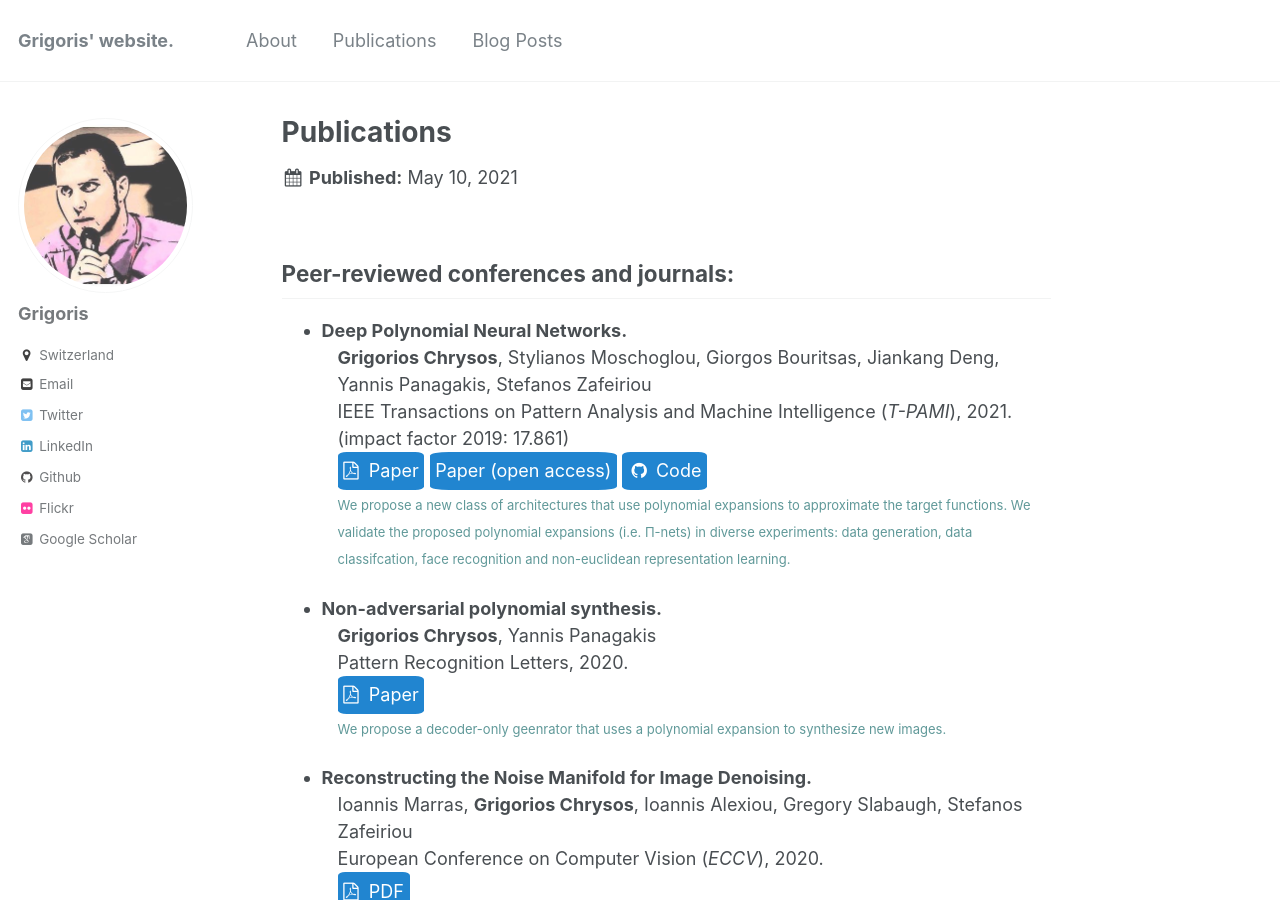
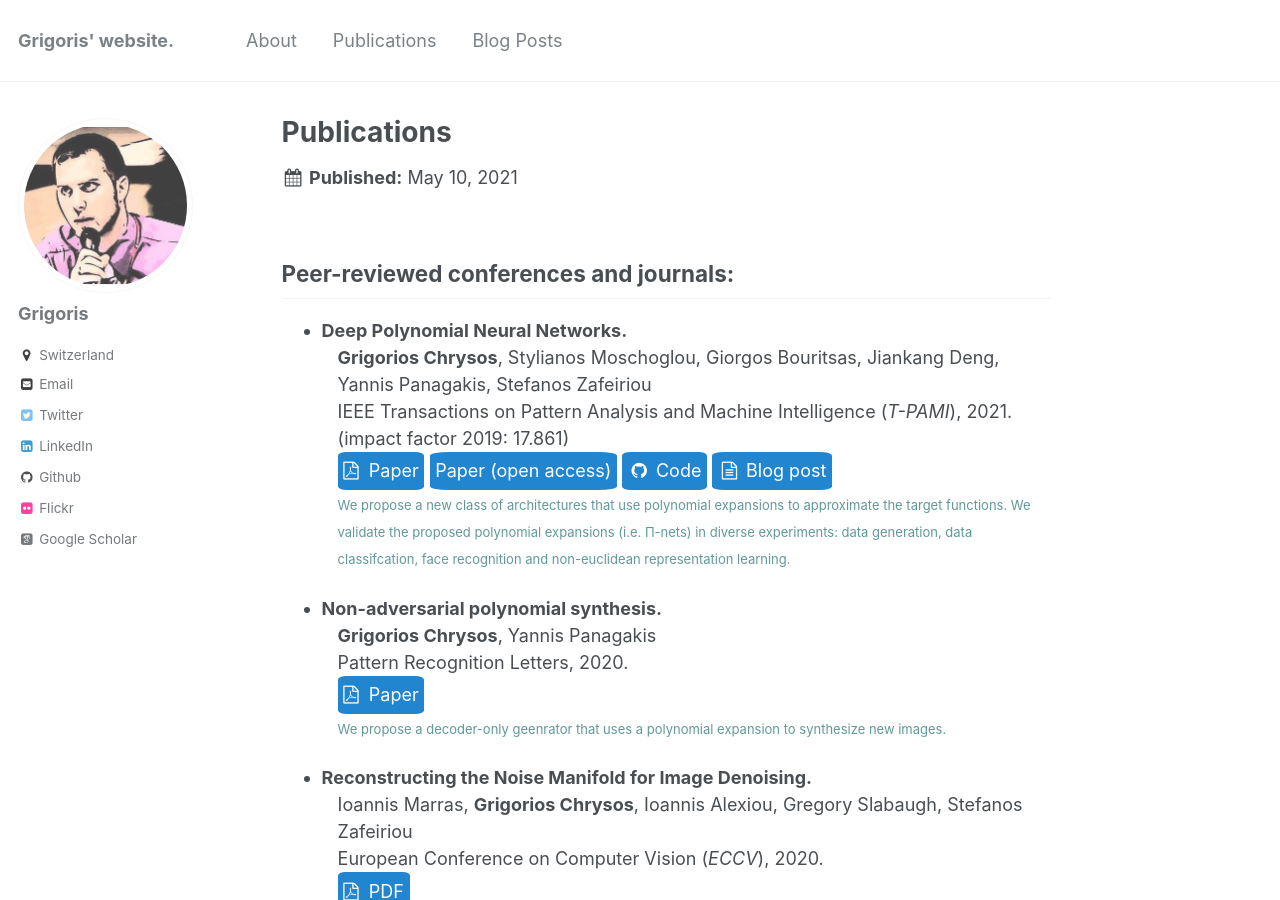
Before and after one commit to grigorisg9gr/grigorisg9gr.github.io, a Jekyll site: the page built from _publications/index.html, in a window 1280 px wide and 900 px high. Built offline with Jekyll 4.4.1, drawn with Linux system fonts in a browser that asks for light colours; some web fonts are replaced.

Commit message:
Effort 1 to add blog post.

```diff
--- a/_publications/index.html
+++ b/_publications/index.html
@@ -14,7 +14,8 @@
       IEEE Transactions on Pattern Analysis and Machine Intelligence (<em>T-PAMI</em>), 2021. (impact factor 2019: 17.861) <br>
       <a style="color: white; text-decoration: none;" href="https://ieeexplore.ieee.org/document/9353253"><span class="buttong button-round"> <i class="fa fa-file-pdf-o" aria-hidden="true"></i> &nbsp;Paper</span></a>
       <a style="color: white; text-decoration: none;" href="https://arxiv.org/abs/2006.13026"><span class="buttong button-round">Paper (open access)</span></a>
-      <a style="color: white; text-decoration: none;" href="https://github.com/grigorisg9gr/polynomial_nets"><span class="buttong button-round"> <i class="fa fa-fw fa-github" aria-hidden="true"></i>&nbsp;Code</span></a> <br>
+      <a style="color: white; text-decoration: none;" href="https://github.com/grigorisg9gr/polynomial_nets"><span class="buttong button-round"> <i class="fa fa-fw fa-github" aria-hidden="true"></i>&nbsp;Code</span></a>
+      <a style="color: white; text-decoration: none;" href="/polynomial-nets/"><span class="buttong button-round"> <i class="fa fa-fw fa-file-text-o" aria-hidden="true"></i>&nbsp;Blog post</span></a><br>
       <span style="color: #609999; font-size: 13px; line-height: 13px;">We propose a new class of architectures that use polynomial expansions to approximate the target functions. We validate the proposed polynomial expansions (i.e. &Pi;-nets) in diverse experiments: data generation, data classifcation, face recognition and non-euclidean representation learning. </span></p>
     </div>
 
```
